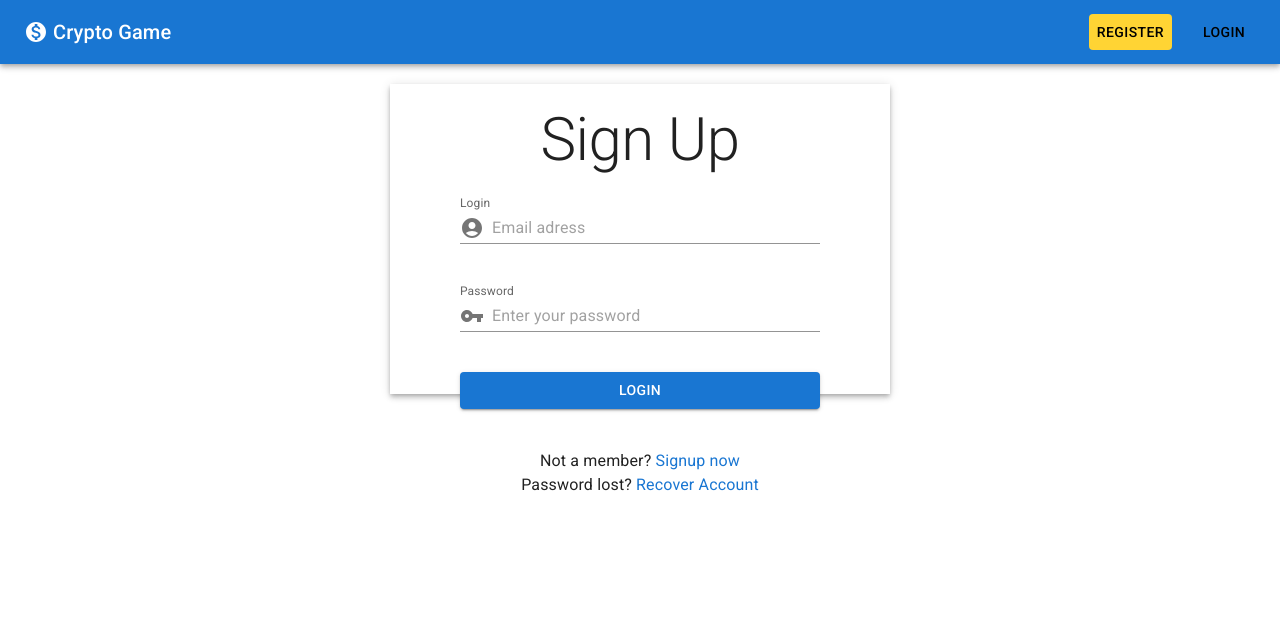
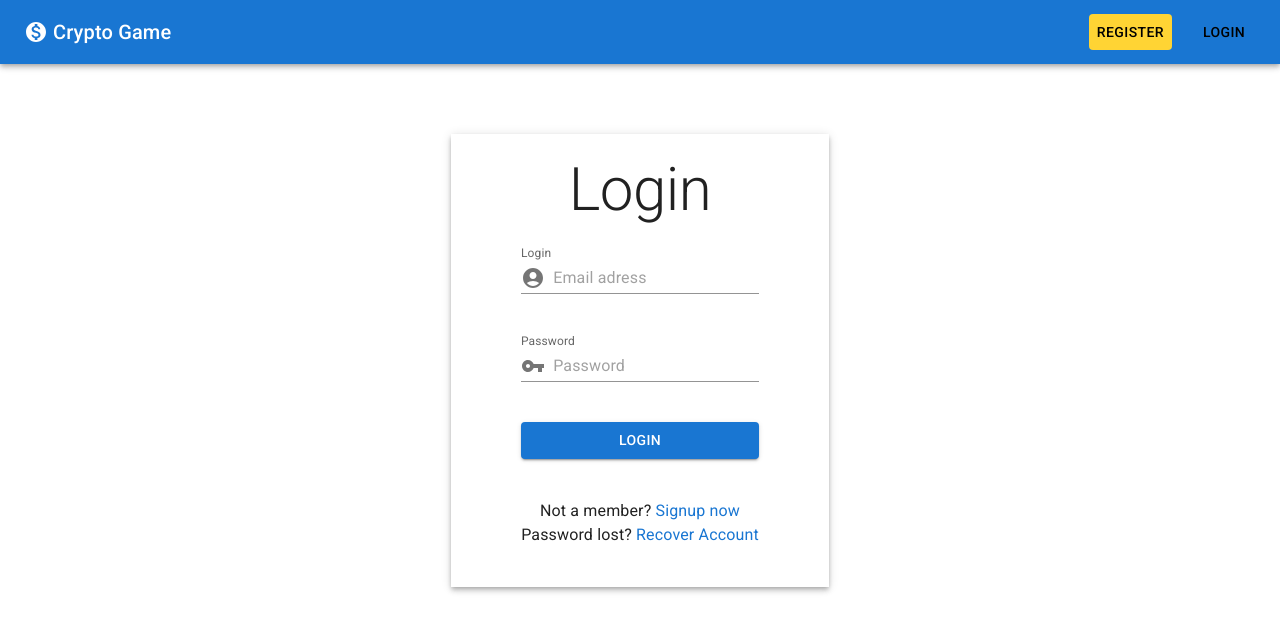
Before and after one commit to hffxx/cryptoapp, a React (Create React App) app in the folder frontend/: page / in a window 1280 px wide. Shown: the top 632 px of the page. Built offline with nearby package versions, Linux system fonts and the light colour scheme.

Commit message:
fix: login component

```diff
--- a/frontend/src/components/Login.js
+++ b/frontend/src/components/Login.js
@@ -14,12 +14,13 @@ import AccountCircle from "@mui/icons-material/AccountCircle";
 import VpnKeyIcon from "@mui/icons-material/VpnKey";
 
 const styles = {
+  grid: {
+    padding: "50px",
+  },
   paper: {
     display: "flex",
     flexDirection: "column",
-    padding: "20px 50px 50px 50px",
-    height: "30vh",
-    maxWidth: "400px",
+    padding: "20px 50px ",
     margin: "20px auto",
   },
   item: {
@@ -35,9 +36,9 @@ const styles = {
 
 function Login() {
   return (
-    <Grid>
+    <Grid container sx={styles.grid}>
       <Paper square elevation={4} sx={styles.paper}>
-        <Typography variant="h2">Sign Up</Typography>
+        <Typography variant="h2">Login</Typography>
         <FormControl>
           <TextField
             sx={styles.item}
@@ -57,7 +58,7 @@ function Login() {
           <TextField
             sx={styles.item}
             label="Password"
-            placeholder="Enter your password"
+            placeholder="Password"
             type="password"
             InputProps={{
               startAdornment: (
@@ -74,13 +75,13 @@ function Login() {
         </Button>
         <Box sx={styles.item}>
           <Typography>
-            Not a member?{" "}
+            {"Not a member? "}
             <Link underline="none" sx={styles.link}>
               Signup now
             </Link>
           </Typography>
           <Typography>
-            Password lost?{" "}
+            {"Password lost? "}
             <Link underline="none" sx={styles.link}>
               Recover Account
             </Link>
```
